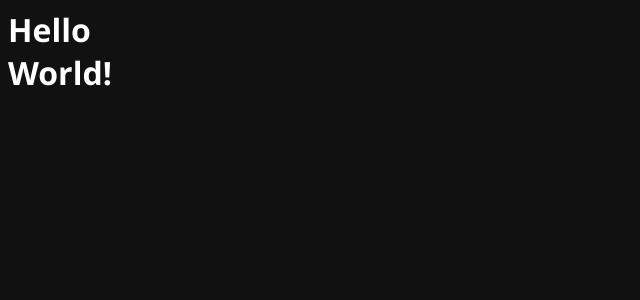
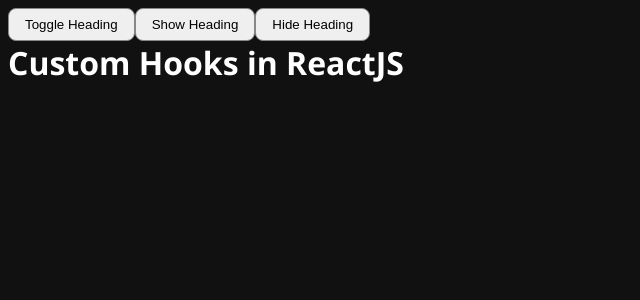
Before and after one commit to 0x-harsh/React-Tutorial---Code-Step-by-Step, a React app: page / in a window 1280 px wide. Shown: the top 300 px of the page, without its empty margins (0-640 px from the left). Built offline with nearby package versions, Linux system fonts and the light colour scheme; the HTML template or start-up script is replaced by a standard one.

Commit message:
Make Custom Hooks in Reactjs

```diff
--- /dev/null
+++ b/src/37 Make Custom Hook/App.jsx
@@ -0,0 +1,18 @@
+import useToggle from "./useToggle"
+
+const App = () => {
+    const [value, toggleValue] = useToggle(true)
+    return (
+        <div>
+            <button onClick={toggleValue}>Toggle Heading</button>
+            <button onClick={() => { toggleValue(true) }}>Show Heading</button>
+            <button onClick={() => { toggleValue(false) }}>Hide Heading</button>
+
+            {
+                value ? <h1>Custom Hooks in ReactJS</h1> : null
+            }
+        </div>
+    )
+}
+
+export default App
--- /dev/null
+++ b/src/37 Make Custom Hook/useToggle.jsx
@@ -0,0 +1,16 @@
+import { useState } from "react"
+
+const useToggle = (defaultVal) => {
+    const [value, setValue] = useState(defaultVal)
+    function toggleValue(val) {
+        if(typeof val!= 'boolean') {
+            setValue(!value)
+        } else {
+            setValue(val)
+        }
+    }
+
+    return [value, toggleValue]
+}
+
+export default useToggle
--- a/src/main.jsx
+++ b/src/main.jsx
@@ -1,7 +1,7 @@
 import { StrictMode } from 'react'
 import { createRoot } from 'react-dom/client'
 import './index.css'
-import App from './35 Fragment in ReactJS/App.jsx'
+import App from './37 Make Custom Hook/App.jsx'
 
 createRoot(document.getElementById('root')).render(
     <StrictMode>
```
